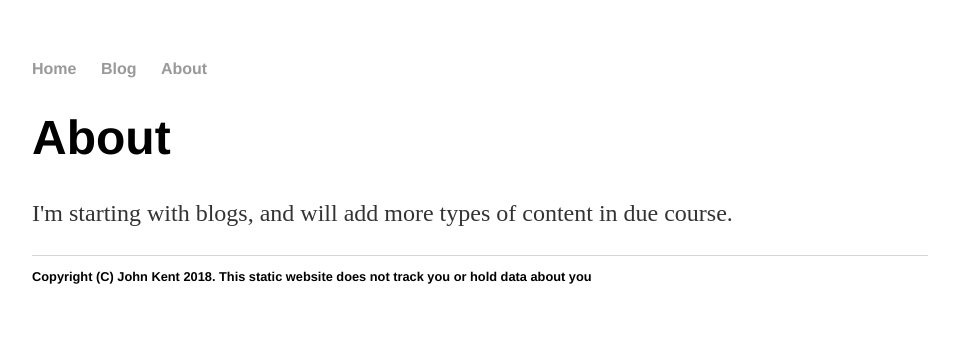
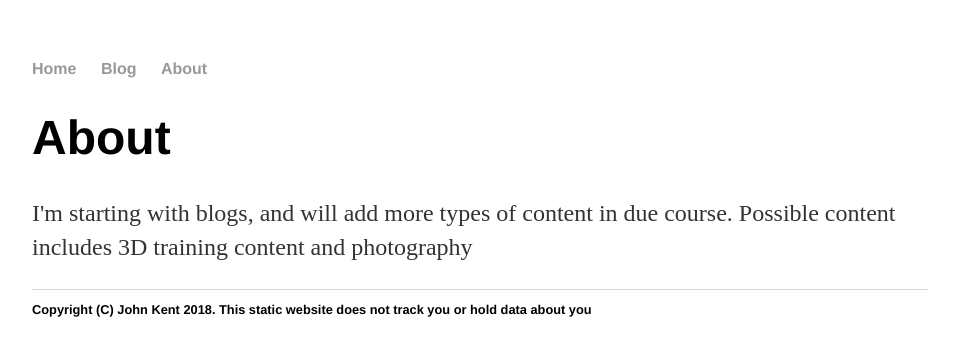
Before and after one commit to KineticLensman/KineticLensman.github.io, a Jekyll site: the page built from about/index.html, in a window 1280 px wide. Shown: the top 356 px of the page, without its empty margins (160-1119 px from the left). Built offline with Jekyll 4.4.1, drawn with Linux system fonts in a browser that asks for light colours.

Commit message:
Update - additional content

```diff
--- a/about/index.html
+++ b/about/index.html
@@ -6,5 +6,7 @@ title: Non-kinetic effects
 	<h1>About</h1>
 	<p>
 	   I'm starting with blogs, and will add more types of content in due course.
+
+		Possible content includes 3D training content and photography
 	</p>
 </div><!-- /.blurb -->
```
